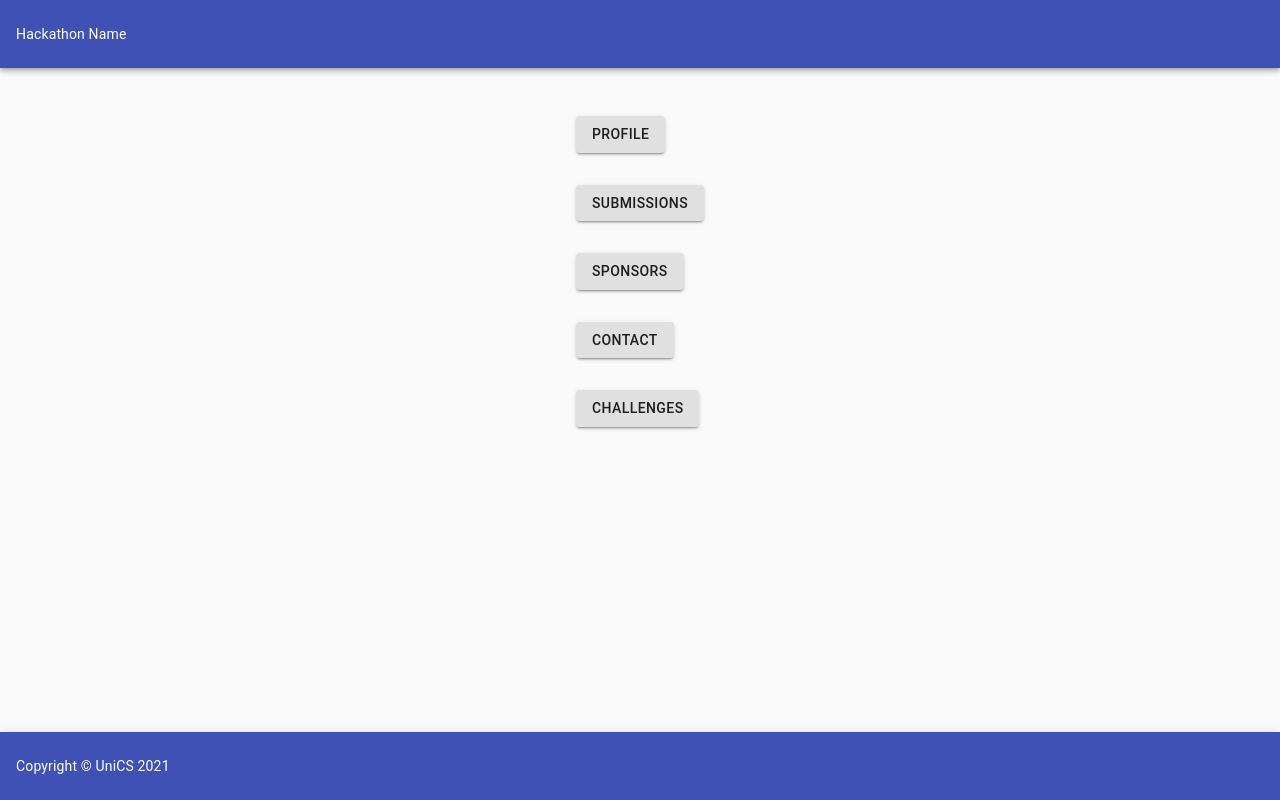
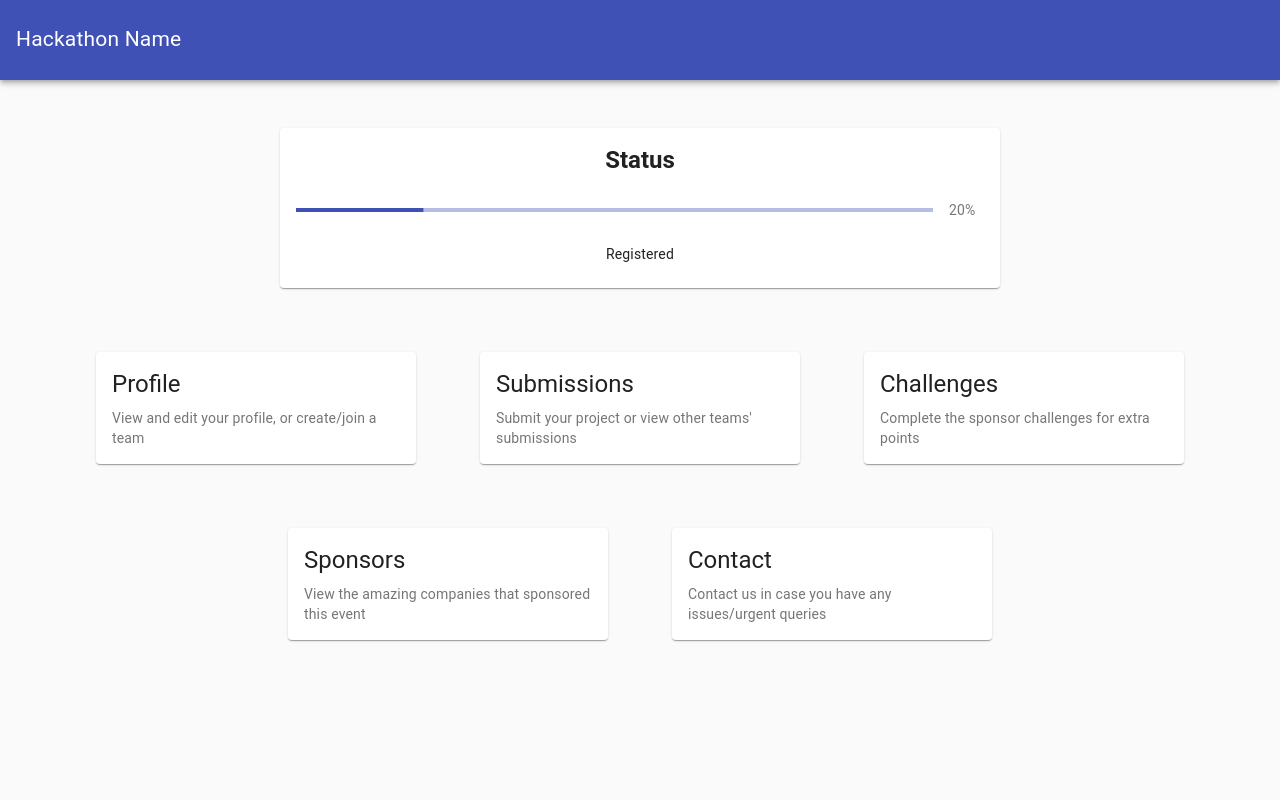
Before and after one commit to greatunihack/2021-greatunihack, a React (Create React App) app: page /dashboard/home in a window 1280 px wide. Built offline with nearby package versions, Linux system fonts and the light colour scheme.

Commit message:
Improve dashboard/routing

```diff
--- a/src/components/dashboard/Footer.tsx
+++ b/src/components/dashboard/Footer.tsx
@@ -2,7 +2,6 @@ import {
   AppBar,
   Link,
   Typography,
-  CssBaseline,
   makeStyles,
 } from "@material-ui/core";
 
@@ -17,7 +16,6 @@ export default function Footer() {
   const classes = useStyles();
 
   return (
-    <>
     <AppBar position="static" className={classes.footer}>
       <Typography variant="body2">
         {"Copyright © "}
@@ -27,7 +25,5 @@ export default function Footer() {
         {new Date().getFullYear()}
       </Typography>
     </AppBar>
-      <CssBaseline />
-    </>
   );
 }
--- a/src/components/dashboard/Header.tsx
+++ b/src/components/dashboard/Header.tsx
@@ -3,6 +3,10 @@ import { AppBar, Typography, makeStyles } from "@material-ui/core";
 const useStyles = makeStyles((theme) => ({
   header: {
     padding: theme.spacing(3, 2),
+  },
+  title: {
+    fontSize: "1.5em",
+    fontWeight: 400,
   },
 }));
 
@@ -12,7 +16,7 @@ export default function Header() {
   return (
     <>
       <AppBar position="static" className={classes.header}>
-        <Typography variant="body2">
+        <Typography className={classes.title}>
           {process.env.REACT_APP_HACKATHON_NAME}
         </Typography>
       </AppBar>
--- /dev/null
+++ b/src/components/dashboard/Routes.tsx
@@ -0,0 +1,43 @@
+import {
+  BrowserRouter as Router,
+  Switch,
+  Route,
+  Redirect,
+} from "react-router-dom";
+import Submissions from "src/pages/submissions";
+import Home from "src/pages/home";
+import Profile from "src/pages/profile";
+import Contact from "src/pages/contact";
+import Sponsors from "src/pages/sponsors";
+import Challenges from "src/pages/challenges";
+
+export default function Routes() {
+
+  return (
+    <Router>
+      <Switch>
+        <Route exact path="/dashboard">
+          <Redirect push to="/dashboard/home" />
+        </Route>
+        <Route exact path="/dashboard/home">
+          <Home />
+        </Route>
+        <Route exact path="/dashboard/profile">
+          <Profile />
+        </Route>
+        <Route exact path="/dashboard/submissions">
+          <Submissions />
+        </Route>
+        <Route exact path="/dashboard/sponsors">
+          <Sponsors />
+        </Route>
+        <Route exact path="/dashboard/contact">
+          <Contact />
+        </Route>
+        <Route exact path="/dashboard/challenges">
+          <Challenges />
+        </Route>
+      </Switch>
+    </Router>
+  );
+}
--- a/src/components/dashboard/index.tsx
+++ b/src/components/dashboard/index.tsx
@@ -1,18 +1,7 @@
-import { Box, makeStyles } from "@material-ui/core";
-import {
-  BrowserRouter as Router,
-  Switch,
-  Route,
-  Redirect,
-} from "react-router-dom";
-import Submissions from "src/pages/submissions";
-import Home from "src/pages/home";
-import Profile from "src/pages/profile";
-import Contact from "src/pages/contact";
-import Sponsors from "src/pages/sponsors";
-import Challenges from "src/pages/challenges";
-import Footer from "src/components/dashboard/Footer";
+import { Box, makeStyles, CssBaseline } from "@material-ui/core";
+// import Footer from "src/components/dashboard/Footer";
 import Header from "src/components/dashboard/Header";
+import Routes from "src/components/dashboard/Routes";
 
 const useStyles = makeStyles((theme) => ({
   root: {
@@ -27,33 +16,10 @@ export default function Landing() {
 
   return (
     <Box className={classes.root}>
-      <Router>
-        <Header />
-        <Switch>
-          <Route exact path="/dashboard">
-            <Redirect push to="/dashboard/home" />
-          </Route>
-          <Route exact path="/dashboard/home">
-            <Home />
-          </Route>
-          <Route exact path="/dashboard/profile">
-            <Profile />
-          </Route>
-          <Route exact path="/dashboard/submissions">
-            <Submissions />
-          </Route>
-          <Route exact path="/dashboard/sponsors">
-            <Sponsors />
-          </Route>
-          <Route exact path="/dashboard/contact">
-            <Contact />
-          </Route>
-          <Route exact path="/dashboard/challenges">
-            <Challenges />
-          </Route>
-        </Switch>
-        <Footer />
-      </Router>
+      <CssBaseline />
+      <Header />
+      <Routes />
+      {/* <Footer /> */}
     </Box>
   );
 }
--- /dev/null
+++ b/src/pages/home/PageButton.tsx
@@ -0,0 +1,45 @@
+import {
+  Box,
+  CardActionArea,
+  Card,
+  CardContent,
+  Typography,
+  makeStyles,
+} from "@material-ui/core";
+import { Link } from "react-router-dom";
+
+const useStyles = makeStyles((theme) => ({
+  root: {
+    width: "40vh",
+  },
+}));
+
+interface HomeButtonProps {
+  pageDetails: {
+    link: string;
+    name: string;
+    description: string;
+  };
+}
+
+export default function HomeButton(props: HomeButtonProps) {
+  const { pageDetails } = props;
+  const classes = useStyles();
+
+  return (
+    <Box m={4}>
+      <Card className={classes.root}>
+        <CardActionArea component={Link} to={pageDetails.link}>
+          <CardContent>
+            <Typography gutterBottom variant="h5" component="h2">
+              {pageDetails.name}
+            </Typography>
+            <Typography variant="body2" color="textSecondary" component="p">
+              {pageDetails.description}
+            </Typography>
+          </CardContent>
+        </CardActionArea>
+      </Card>
+    </Box>
+  );
+}
--- /dev/null
+++ b/src/pages/home/PageButtonData.json
@@ -0,0 +1,29 @@
+{
+  "pageItems": [
+    {
+      "link": "/dashboard/profile",
+      "name": "Profile",
+      "description": "View and edit your profile, or create/join a team"
+    },
+    {
+      "link": "/dashboard/submissions",
+      "name": "Submissions",
+      "description": "Submit your project or view other teams' submissions"
+    },
+    {
+      "link": "/dashboard/sponsors",
+      "name": "Sponsors",
+      "description": "View the amazing companies that sponsored this event"
+    },
+    {
+      "link": "/dashboard/contact",
+      "name": "Contact",
+      "description": "Contact us in case you have any issues/urgent queries"
+    },
+    {
+      "link": "/dashboard/challenges",
+      "name": "Challenges",
+      "description": "Complete the sponsor challenges for extra points"
+    }
+  ]
+}
--- /dev/null
+++ b/src/pages/home/StatusCard.tsx
@@ -0,0 +1,56 @@
+import {
+  Box,
+  Card,
+  CardContent,
+  Typography,
+  makeStyles,
+  LinearProgress,
+} from "@material-ui/core";
+
+const useStyles = makeStyles((theme) => ({
+  root: {
+    width: "90vh",
+  },
+  title: {
+    fontWeight: 600,
+  },
+}));
+
+export default function HomeButton() {
+  const classes = useStyles();
+
+  return (
+    <Box m={4}>
+      <Card className={classes.root}>
+        <CardContent>
+          <Box mb={3}>
+            <Typography
+              variant="h5"
+              component="h2"
+              align="center"
+              className={classes.title}
+            >
+              Status
+            </Typography>
+          </Box>
+          <Box display="flex" alignItems="center">
+            <Box width="100%" mr={2}>
+              <LinearProgress variant="determinate" value={20} />
+            </Box>
+            <Box minWidth={35}>
+              <Typography variant="body2" color="textSecondary">{`${Math.round(
+                20
+              )}%`}</Typography>
+            </Box>
+          </Box>
+          {/* TODO: Get status from Firebase, set according text and progressbar values */}
+          <Box mt={3}>
+            <Typography variant="body2" component="p" align="center">
+              Registered
+            </Typography>
+          </Box>
+        </CardContent>
+      </Card>
+    </Box>
+  );
+}
--- a/src/pages/home/index.tsx
+++ b/src/pages/home/index.tsx
@@ -1,36 +1,25 @@
-import { Button, Grid, Box } from "@material-ui/core";
-import { Link } from "react-router-dom";
+import { Box, Grid } from "@material-ui/core";
+import PageButton from "src/pages/home/PageButton";
+import StatusCard from "src/pages/home/StatusCard";
+import pages from "src/pages/home/PageButtonData.json";
 
 export default function Home() {
   return (
-    <Grid container direction="row" justifyContent="center" alignItems="center">
-      <Box m={2}>
-        <Box m={4}>
-          <Button variant="contained" component={Link} to="/dashboard/profile">
-            Profile
-          </Button>
-        </Box>
-        <Box m={4}>
-          <Button variant="contained" component={Link} to="/dashboard/submissions">
-            Submissions
-          </Button>
-        </Box>
-        <Box m={4}>
-          <Button variant="contained" component={Link} to="/dashboard/sponsors">
-            Sponsors
-          </Button>
-        </Box>
-        <Box m={4}>
-          <Button variant="contained" component={Link} to="/dashboard/contact">
-            Contact
-          </Button>
-        </Box>
-        <Box m={4}>
-          <Button variant="contained" component={Link} to="/dashboard/challenges">
-            Challenges
-          </Button>
-        </Box>
-      </Box>
-    </Grid>
+    <Box mt={2}>
+      <Grid container>
+        <Grid container item xs={12} justifyContent="center">
+          <StatusCard />
+        </Grid>
+        <Grid container item xs={12} justifyContent="center">
+          <PageButton pageDetails={pages.pageItems[0]} />
+          <PageButton pageDetails={pages.pageItems[1]} />
+          <PageButton pageDetails={pages.pageItems[4]} />
+        </Grid>
+        <Grid container item xs={12} justifyContent="center">
+          <PageButton pageDetails={pages.pageItems[2]} />
+          <PageButton pageDetails={pages.pageItems[3]} />
+        </Grid>
+      </Grid>
+    </Box>
   );
 }
```
Lines whose indentation alone changed are shown as unchanged.
